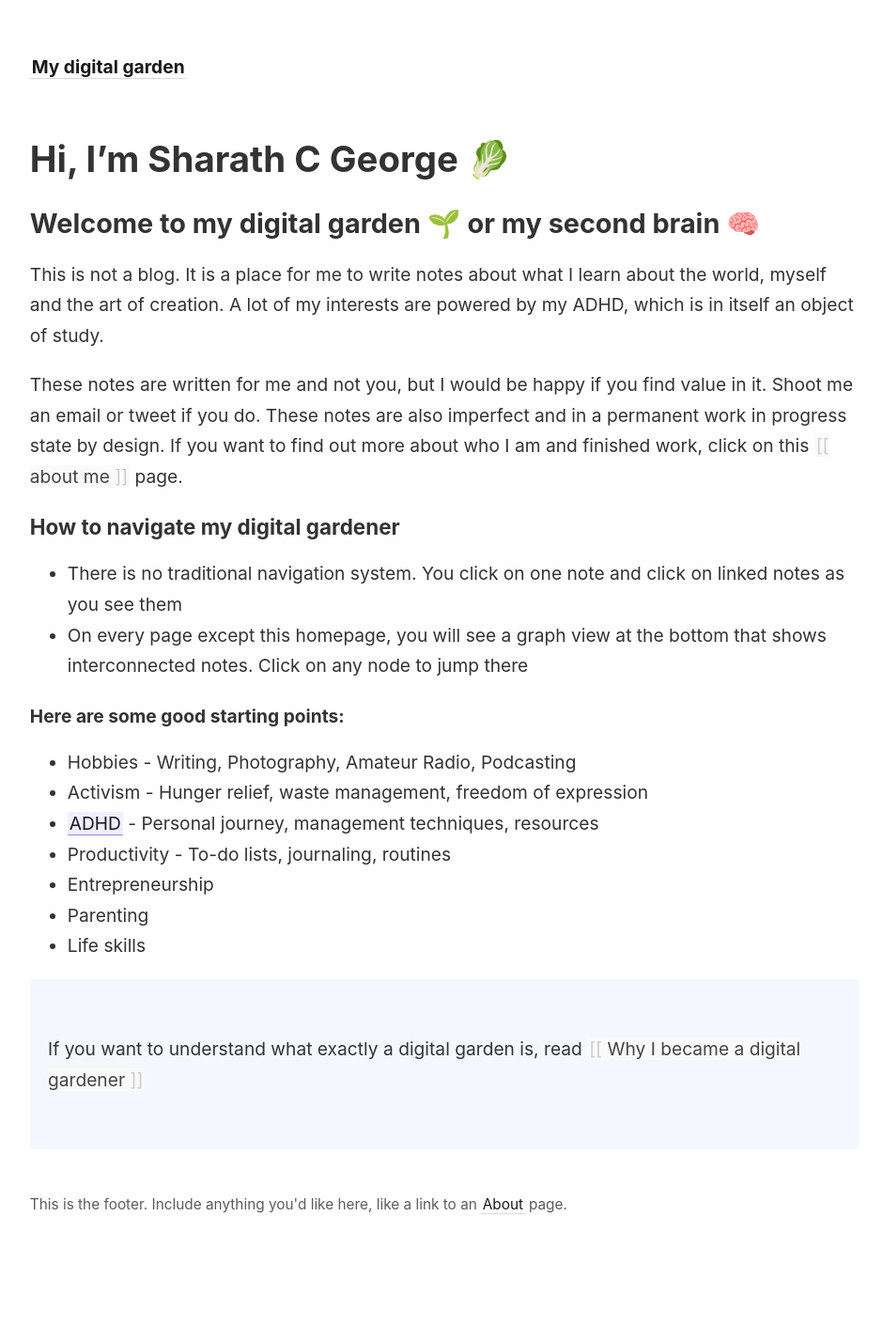
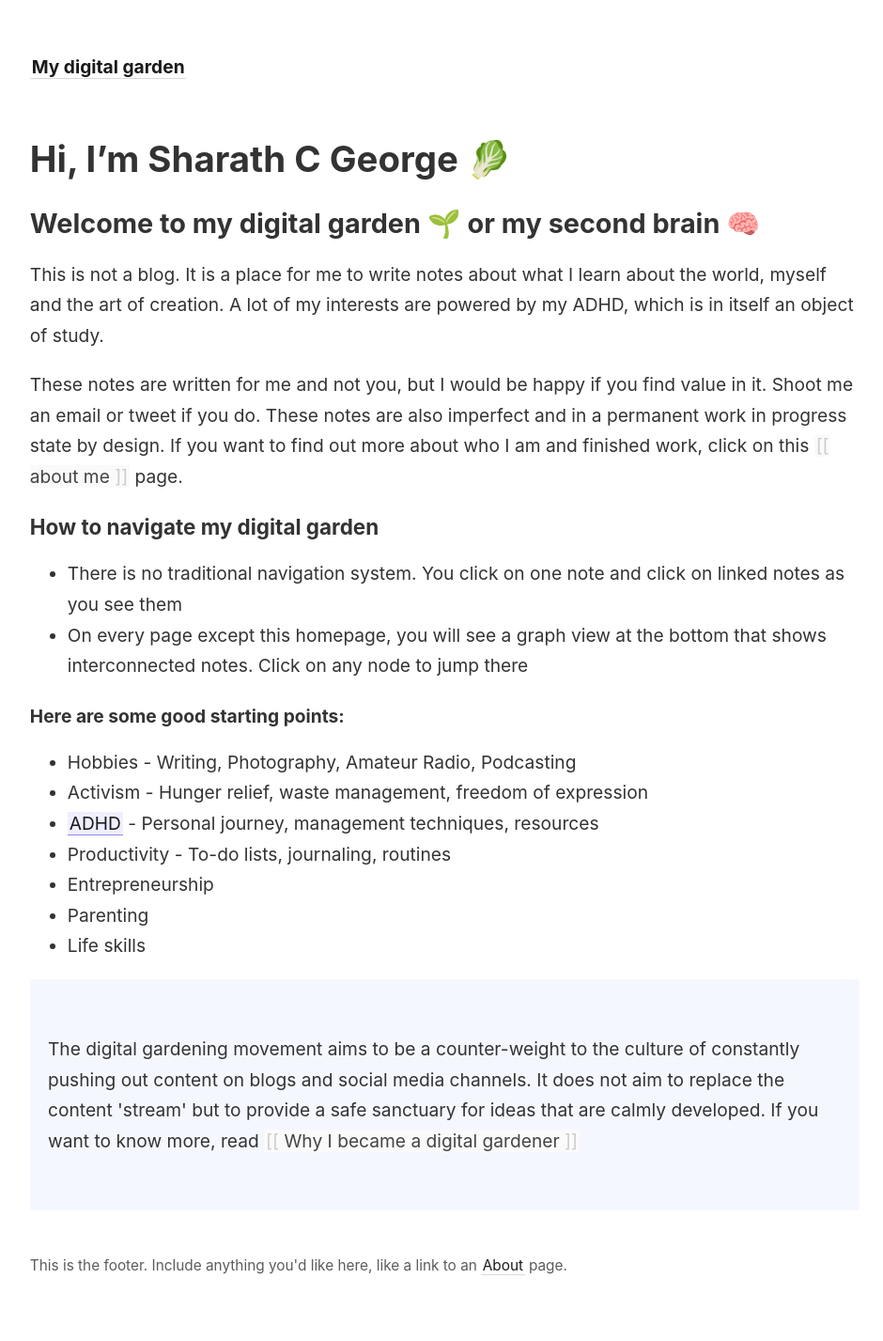
Before and after one commit to sharathcgeorge/digitalgarden, a Jekyll site: the page built from _pages/index.md, in a window 1280 px wide. Shown: the whole page at 94% size, without its empty margins (45-985 px from the left). Built offline with Jekyll 4.4.1, drawn with Linux system fonts in a browser that asks for light colours; before the commit the page ends 1362 px from its top, so only the background shows below that.

Commit message:
Hopefully final update

```diff
--- a/_pages/index.md
+++ b/_pages/index.md
@@ -13,7 +13,7 @@ This is not a blog. It is a place for me to write notes about what I learn about
 
 These notes are written for me and not you, but I would be happy if you find value in it. Shoot me an email or tweet if you do. These notes are also imperfect and in a permanent work in progress state by design. If you want to find out more about who I am and finished work, click on this [[about me]] page.
 
-### How to navigate my digital gardener
+### How to navigate my digital garden
 
 * There is no traditional navigation system. You click on one note and click on linked notes as you see them
 * On every page except this homepage, you will see a graph view at the bottom that shows interconnected notes. Click on any node to jump there
@@ -29,7 +29,7 @@ These notes are written for me and not you, but I would be happy if you find val
 - Life skills
 
 <p style="padding: 3em 1em; background: #f5f7ff; border-radius: 4px;">
-If you want to understand what exactly a digital garden is, read [[ Why I became a digital gardener ]]
+The digital gardening movement aims to be a counter-weight to the culture of constantly pushing out content on blogs and social media channels. It does not aim to replace the content 'stream' but to provide a safe sanctuary for ideas that are calmly developed. If you want to know more, read [[ Why I became a digital gardener]]
 </p>
 
 <style>
```
